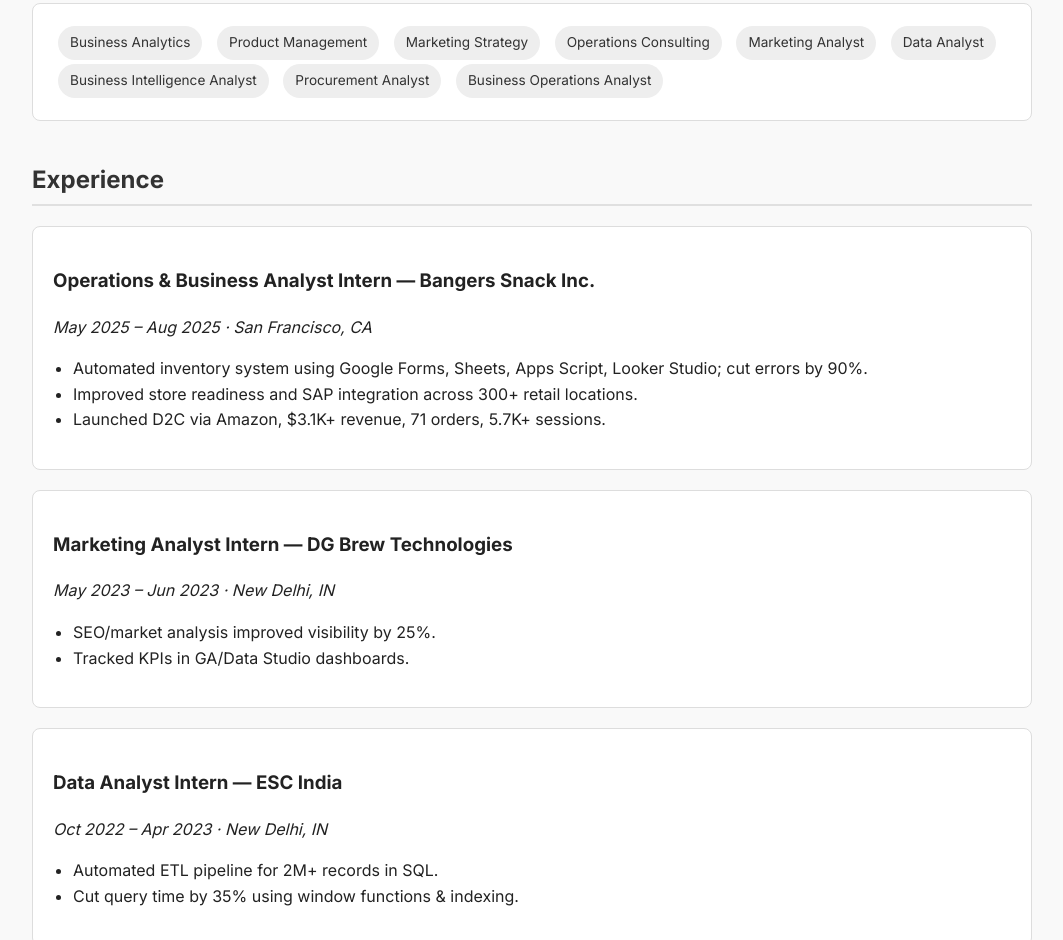
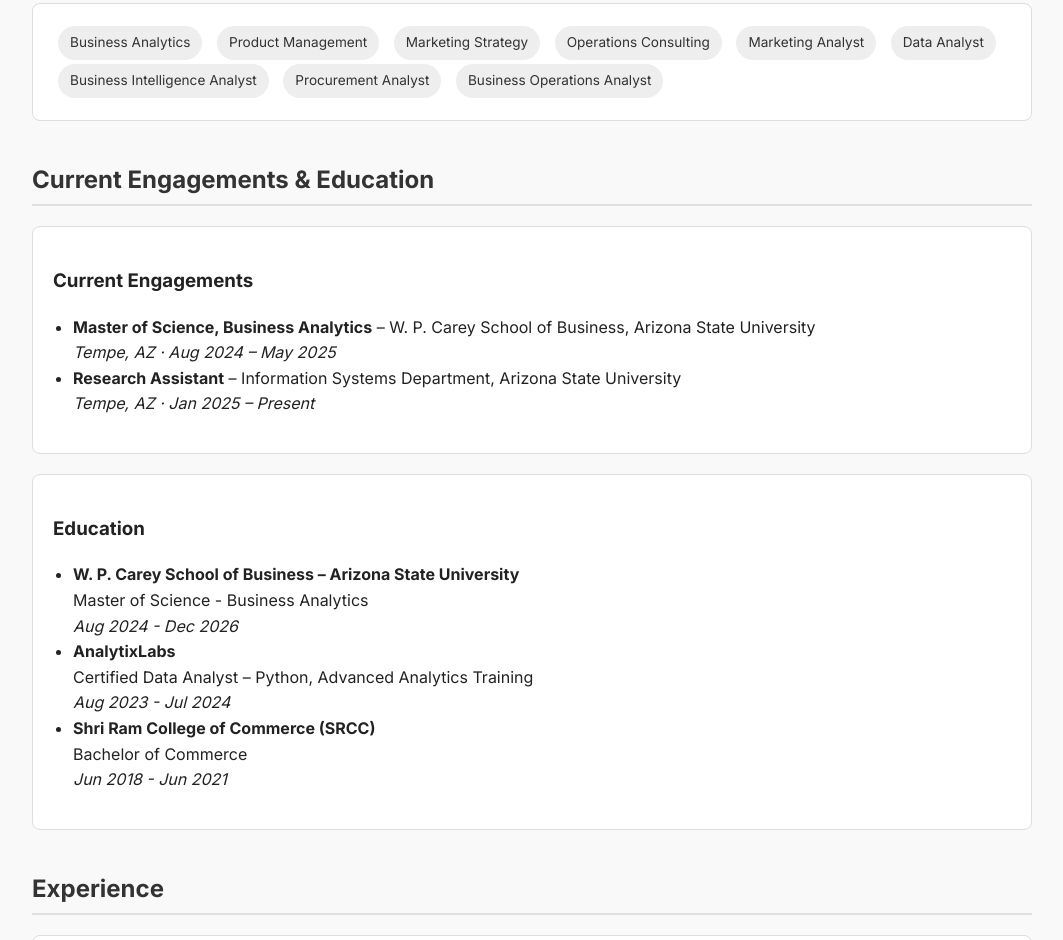
Before and after one commit to vasukhanna6292/-vasukhanna.github.io, a plain HTML site: page index.html in a window 1280 px wide. Shown: the part 575-1515 px from the top of the page, without its empty margins (108-1171 px from the left). Drawn offline with Linux system fonts and the light colour scheme.

Commit message:
Update index.html
sections  missed

```diff
--- a/index.html
+++ b/index.html
@@ -1,4 +1,3 @@
-
 <!DOCTYPE html>
 <html lang="en">
 <head>
@@ -81,6 +80,8 @@
 
   <nav>
     <a href="#about">About</a>
+    <a href="#expertise">Roles</a>
+    <a href="#education">Education</a>
     <a href="#experience">Experience</a>
     <a href="#projects">Projects</a>
     <a href="#skills">Skills</a>
@@ -107,6 +108,25 @@
       <span class="pill">Business Intelligence Analyst</span>
       <span class="pill">Procurement Analyst</span>
       <span class="pill">Business Operations Analyst</span>
+    </div>
+  </section>
+
+  <section id="education">
+    <h2>Current Engagements & Education</h2>
+    <div class="card">
+      <h3>Current Engagements</h3>
+      <ul>
+        <li><strong>Master of Science, Business Analytics</strong> – W. P. Carey School of Business, Arizona State University<br><em>Tempe, AZ · Aug 2024 – May 2025</em></li>
+        <li><strong>Research Assistant</strong> – Information Systems Department, Arizona State University<br><em>Tempe, AZ · Jan 2025 – Present</em></li>
+      </ul>
+    </div>
+    <div class="card">
+      <h3>Education</h3>
+      <ul>
+        <li><strong>W. P. Carey School of Business – Arizona State University</strong><br>Master of Science - Business Analytics<br><em>Aug 2024 - Dec 2026</em></li>
+        <li><strong>AnalytixLabs</strong><br>Certified Data Analyst – Python, Advanced Analytics Training<br><em>Aug 2023 - Jul 2024</em></li>
+        <li><strong>Shri Ram College of Commerce (SRCC)</strong><br>Bachelor of Commerce<br><em>Jun 2018 - Jun 2021</em></li>
+      </ul>
     </div>
   </section>
 
```
